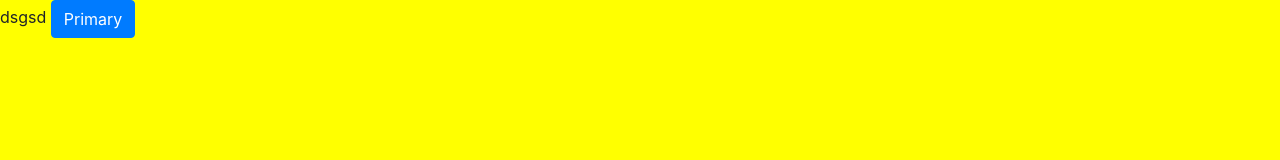
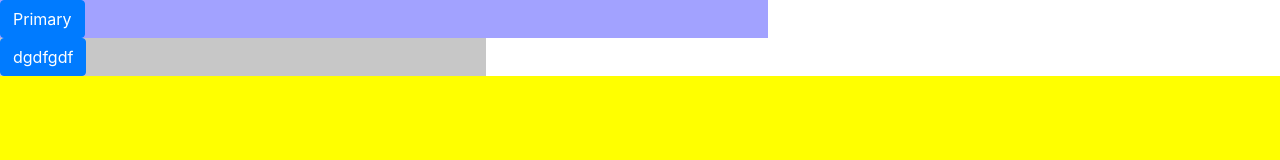
Before and after one commit to kzoglo/CodersCamp_Weather, a website built with webpack: page src/modules/weatherNow/nowDays.html in a window 1280 px wide. Built offline with nearby package versions, Linux system fonts and the light colour scheme.

Commit message:
create simple view

```diff
--- a/src/main.css
+++ b/src/main.css
@@ -7,3 +7,8 @@
 body {
   background-color: yellow;
 }
+
+.main {
+  width: 100%;
+  height: 30%;
+}
--- a/src/modules/weatherNow/nowDays.html
+++ b/src/modules/weatherNow/nowDays.html
@@ -5,8 +5,8 @@
   <meta charset="UTF-8" />
   <meta name="viewport" content="width=device-width, initial-scale=1.0" />
   <meta http-equiv="X-UA-Compatible" content="ie=edge" />
-  <link rel="stylesheet" href="../weatherNow/presentDay.css" />
-  <script type="text/javascript" src="../weatherNow/presentDay.js"></script>
+  <link rel="stylesheet" href="../weatherNow/nowStyles.css" />
+  <script type="text/javascript" src="../weatherNow/nowDays.js"></script>
   <link rel="stylesheet" href="https://stackpath.bootstrapcdn.com/bootstrap/4.3.1/css/bootstrap.min.css" integrity="sha384-ggOyR0iXCbMQv3Xipma34MD+dH/1fQ784/j6cY/iJTQUOhcWr7x9JvoRxT2MZw1T" crossorigin="anonymous">
 
 
@@ -14,8 +14,8 @@
 
 <body>
   <div id="container">
-    dsgsd
-    <button type="button" class="btn btn-primary">Primary</button>
+    <div class="mainBox"> <button type="button" class="btn btn-primary">Primary</button> </div>
+    <div class="secBox"> <button type="button" class="btn btn-primary">dgdfgdf</button> </div>
   </div>
 </body>
 
--- a/src/modules/weatherNow/nowStyles.css
+++ b/src/modules/weatherNow/nowStyles.css
@@ -0,0 +1,20 @@
+html {
+    width: 100%;
+}
+#container {
+    background-color: white;
+    width: 100%;
+    height: 100%;
+}
+
+.mainBox {
+    height: 100%;
+    width: 60%;
+    background-color: rgb(162, 162, 255);
+}
+
+.secBox {
+    height: 100%;
+    width: 38%;
+    background-color: rgb(199, 199, 199);
+}
```
Also changed, not shown: src/template.html (+1 -1 lines).
